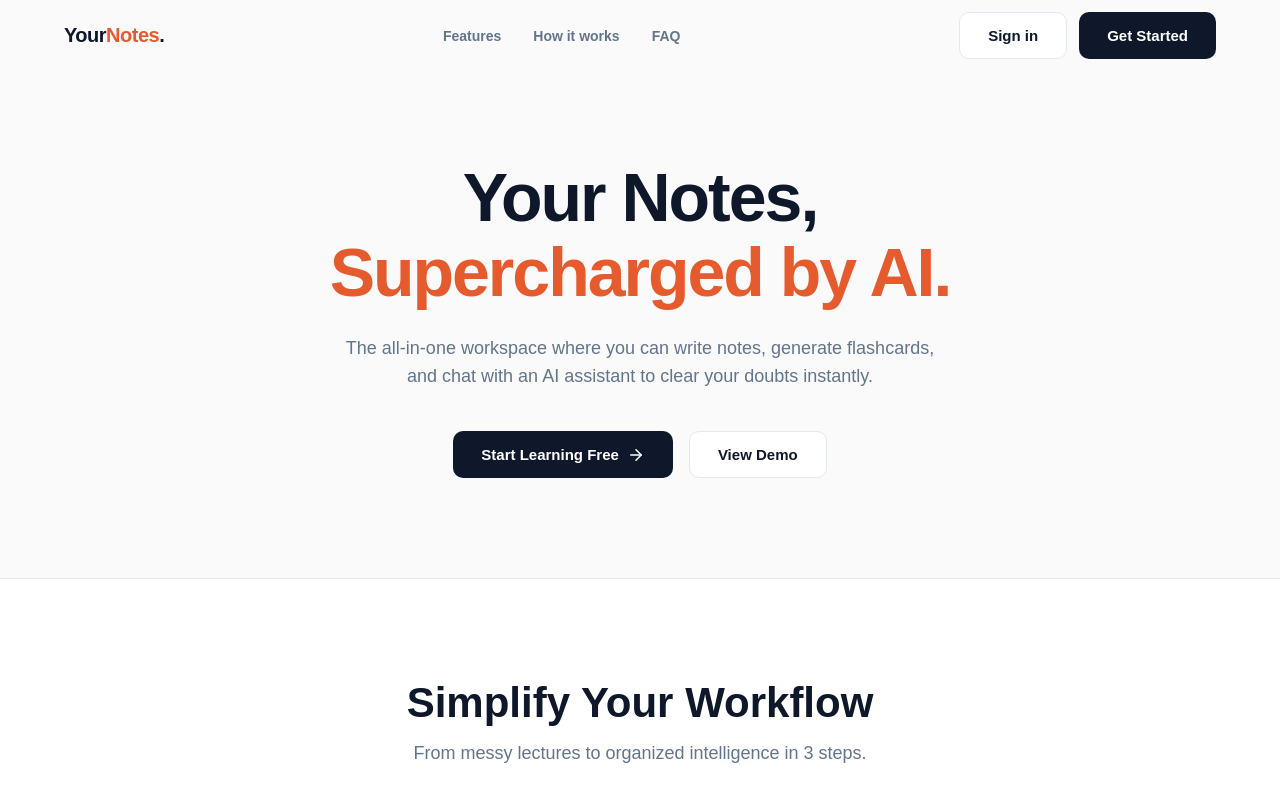
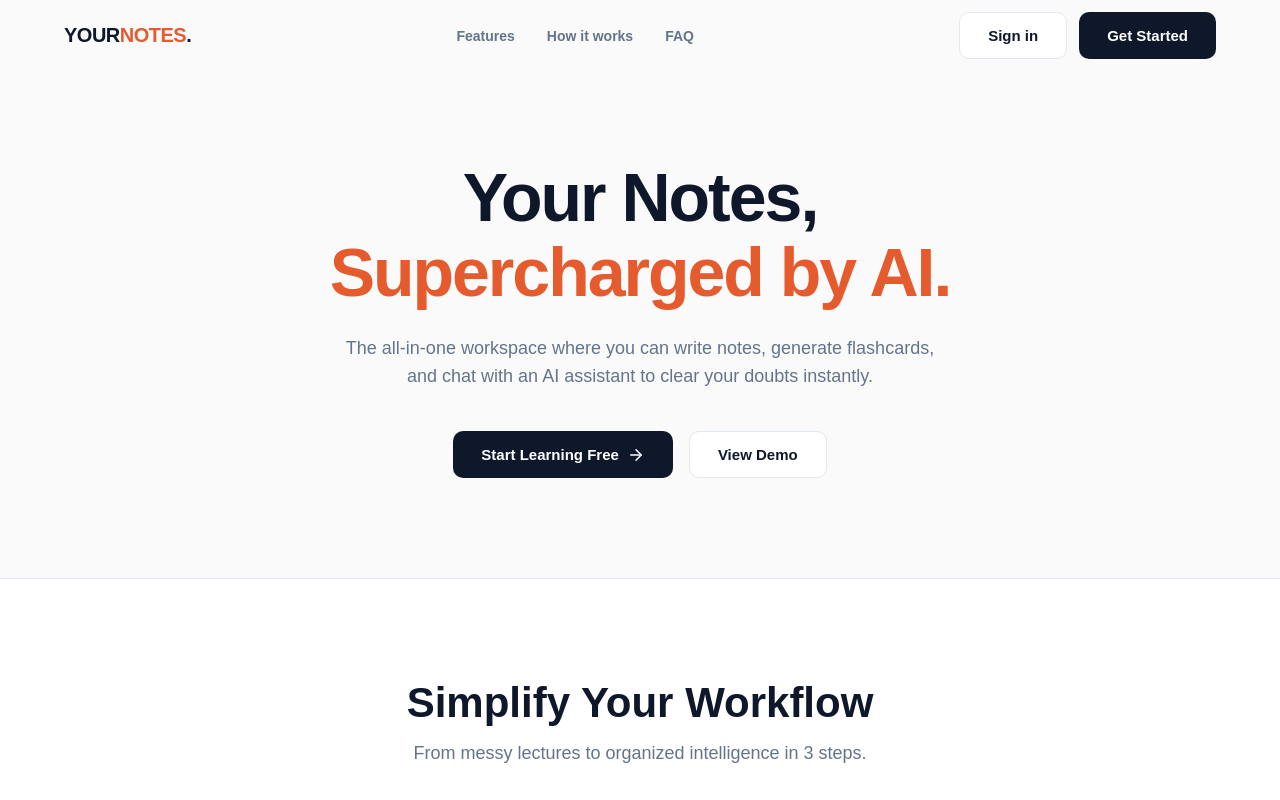
Before and after one commit to deepaknirapure/YourNotes, a React (Create React App) app in the folder frontend/: page / in a window 1280 px wide. Shown: the top 800 px of the page. Built offline with nearby package versions, Linux system fonts and the light colour scheme; no server answers.

Commit message:
update code

```diff
--- a/frontend/src/pages/LandingPage.js
+++ b/frontend/src/pages/LandingPage.js
@@ -65,7 +65,7 @@ export default function LandingPage() {
 
       {/* NAVBAR */}
       <nav style={{ position: "fixed", top: 0, width: "100%", zIndex: 200, background: scrollY > 10 ? "rgba(255, 255, 255, 0.85)" : "transparent", backdropFilter: scrollY > 10 ? "blur(12px)" : "none", borderBottom: scrollY > 10 ? "1px solid #E2E8F0" : "1px solid transparent", padding: "0 5%", height: 72, display: "flex", alignItems: "center", justifyContent: "space-between", transition: "all 0.3s" }}>
-        <div style={{ fontSize: 20, fontWeight: 800, letterSpacing: "-0.5px" }}>Your<span style={{ color: "#E55B2D" }}>Notes</span>.</div>
+        <div style={{ fontSize: 20, fontWeight: 800, letterSpacing: "-0.5px" }}>YOUR<span style={{ color: "#E55B2D" }}>NOTES</span>.</div>
         <div className="hide-mobile" style={{ display: "flex", gap: 32 }}>
           <a href="#features" style={{ color: "#64748B", textDecoration: "none", fontSize: "14px", fontWeight: 600 }}>Features</a>
           <a href="#how-it-works" style={{ color: "#64748B", textDecoration: "none", fontSize: "14px", fontWeight: 600 }}>How it works</a>
```
